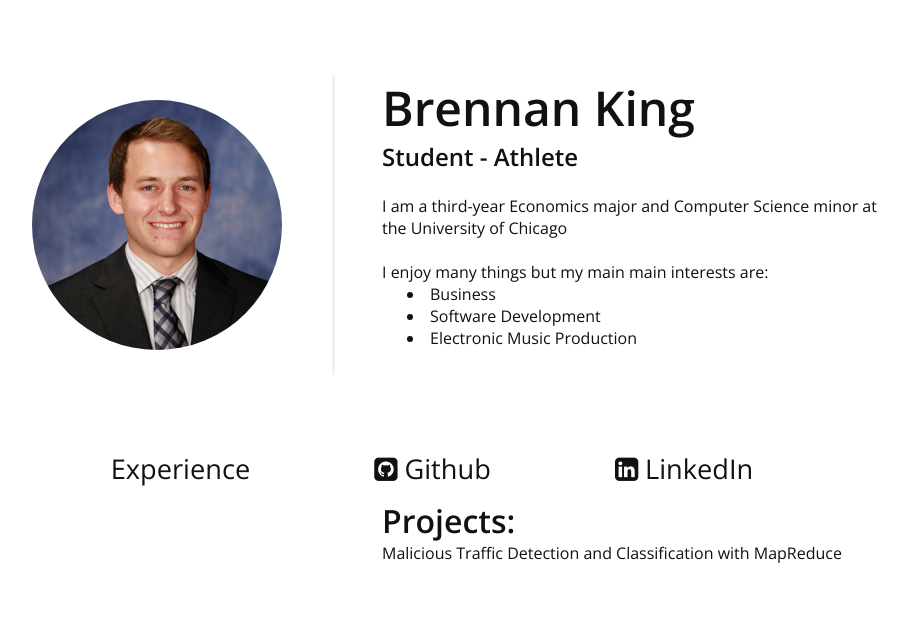
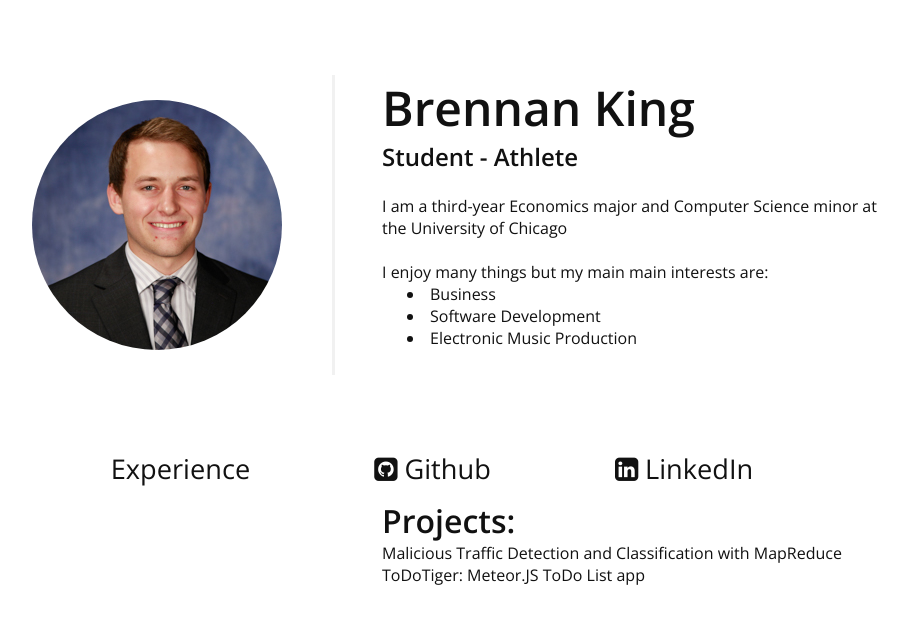
Before and after one commit to zacharyaugustine/splash, a plain HTML site: page index.html in a window 1280 px wide. Shown: the whole page, without its empty margins (208-1116 px from the left). Drawn offline with nearby package versions, Linux system fonts and the light colour scheme.

Commit message:
adds todo tiger project

```diff
--- a/index.html
+++ b/index.html
@@ -29,6 +29,7 @@
 				<div class="project-container">
 					<h3>Projects:</h3>
 					<a href="https://github.com/brennanhking/ctf_analysis">Malicious Traffic Detection and Classification with MapReduce</a>
+					<a href="https://todotiger.meteor.com">ToDoTiger: Meteor.JS ToDo List app</a>
 				</div>
 			</div>
 		</div>
```
